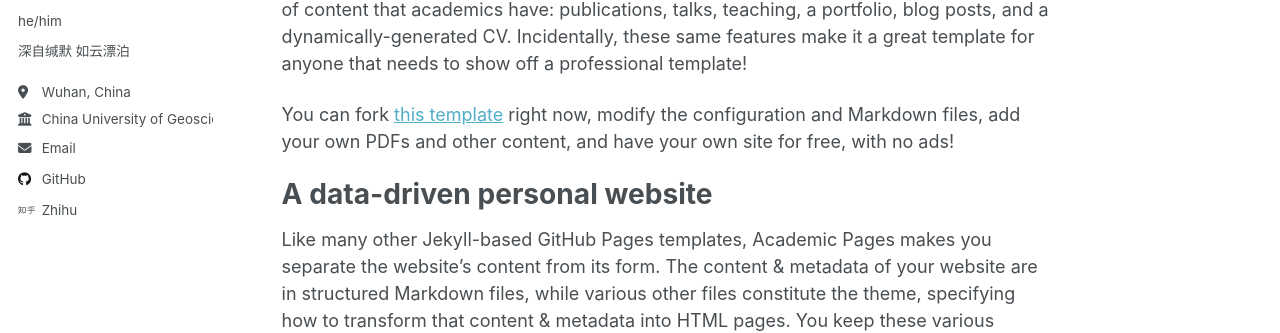
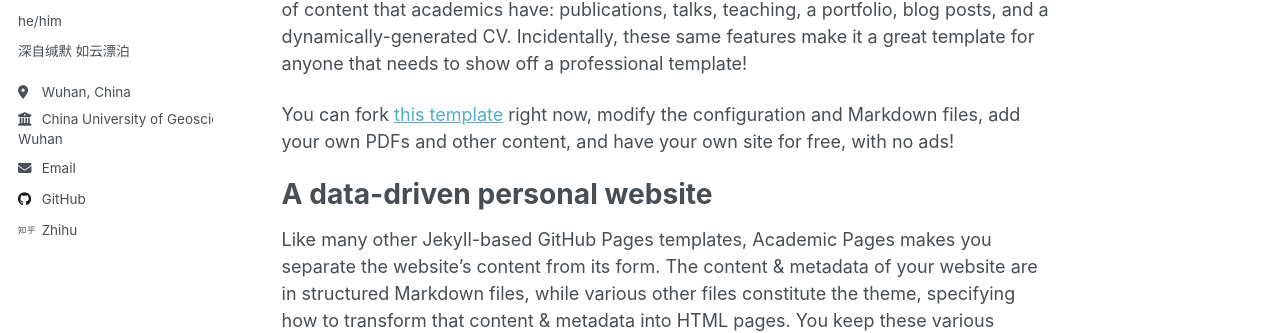
Before and after one commit to lusunn111/lusunn111.github.io, a Jekyll site: the page built from _pages/about.md, in a window 1280 px wide. Shown: the part 308-641 px from the top of the page. Built offline with Jekyll 4.4.1, drawn with Linux system fonts in a browser that asks for light colours; a script that is not in the unit is left out.

Commit message:
Modify_Outlook

```diff
--- a/_config.yml
+++ b/_config.yml
@@ -25,7 +25,7 @@ author:
   pronouns         : "he/him"
   bio              : "深自缄默 如云漂泊"
   location         : "Wuhan, China"
-  employer         : "China University of Geosciences, Wuhan"
+  employer         : "China University of Geosciences,<br/>Wuhan"
   uri              : # URL
   email            : "20231001111@cug.edu.cn" # 邮箱地址 - 请更新为您的邮箱地址
 
@@ -294,8 +294,8 @@ sass:
 
 # 输出
 permalink: /:categories/:title/
-# paginate: 5 # 显示的文章数量
-# paginate_path: /page:num/
+paginate: 10 # 显示的文章数量
+paginate_path: /page:num/
 timezone: Etc/UTC # http://en.wikipedia.org/wiki/List_of_tz_database_time_zones
 
 
```
Also changed, not shown: images/favicon.ico, images/favicon.svg (deleted).
